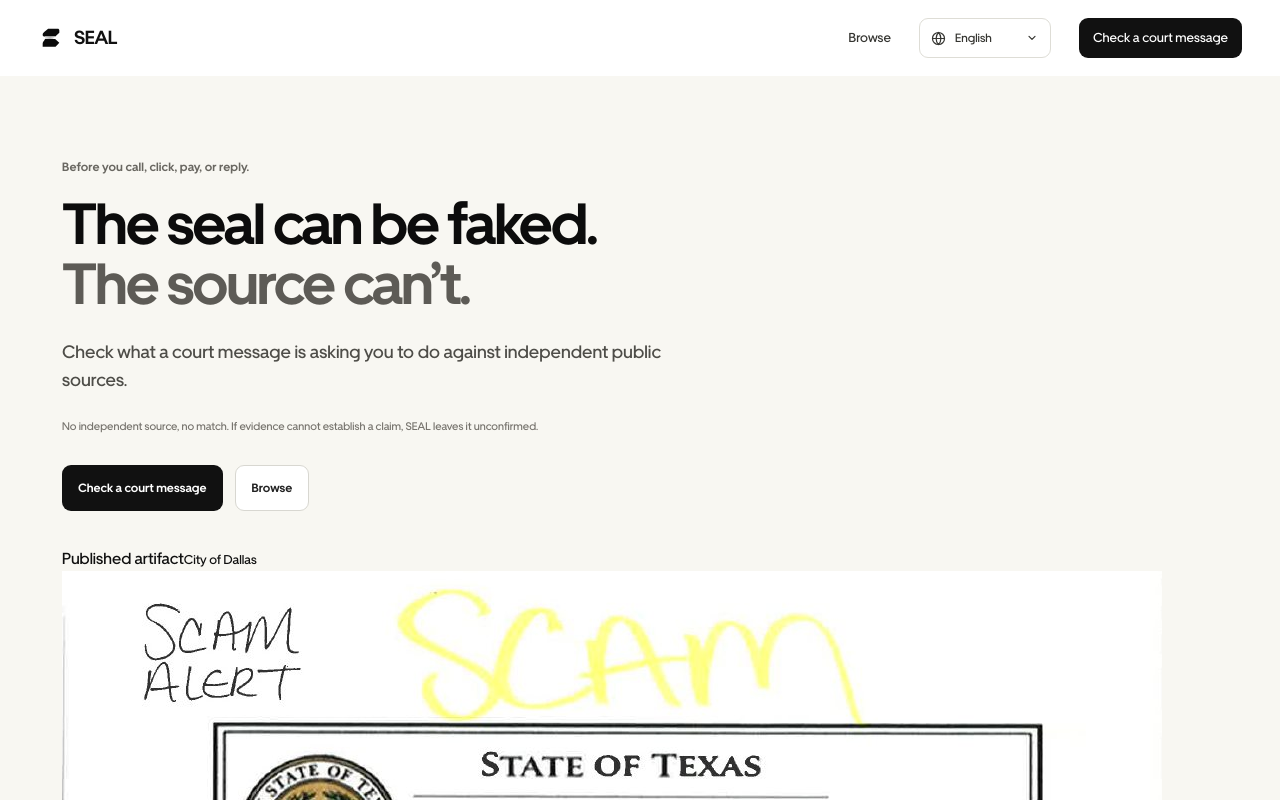
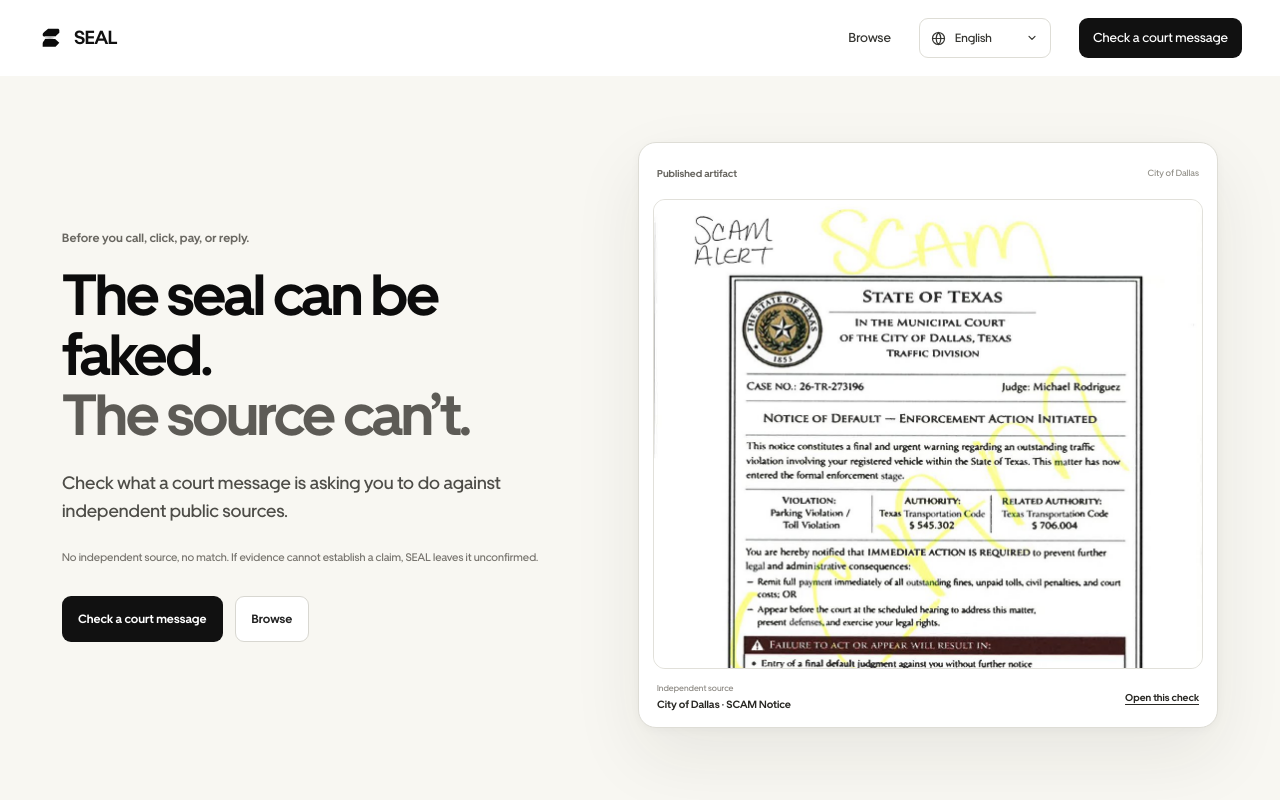
Before and after one commit to Davemafy/seal, a Next.js app: page / in a window 1280 px wide. Shown: the top 800 px of the page. Built offline with nearby package versions, Linux system fonts and the light colour scheme.

Commit message:
Rebuild landing hero as a balanced evidence split

```diff
--- a/app/landing.css
+++ b/app/landing.css
@@ -146,38 +146,18 @@
  overflow:hidden;
  background:#f8f7f2;
 }
-.landing-architecture{
- position:absolute;
- z-index:0;
- top:-60px;
- right:-90px;
- width:min(58vw,920px);
- height:720px;
- background-image:
-  linear-gradient(90deg,rgba(248,247,242,1) 0%,rgba(248,247,242,.84) 28%,rgba(248,247,242,.22) 74%,rgba(248,247,242,.06) 100%),
-  url("/browse-assets/dallas-traffic-qr-scam.jpg");
- background-size:auto 112%;
- background-repeat:no-repeat;
- background-position:right -70px center;
- filter:grayscale(1) contrast(.92);
- opacity:.07;
- mix-blend-mode:multiply;
- transform:rotate(1.25deg) scale(1.04);
- transform-origin:center;
- pointer-events:none;
-}
 .landing-hero-inner{
  position:relative;
- z-index:2;
  width:min(100%,1240px);
+ min-height:690px;
  display:grid;
- grid-template-columns:minmax(0,1fr);
- gap:36px;
+ grid-template-columns:minmax(0,.93fr) minmax(430px,1.07fr);
+ gap:72px;
  align-items:center;
  margin:0 auto;
- padding:82px 42px 88px;
+ padding:66px 42px 72px;
 }
-.landing-hero-copy{max-width:760px}
+.landing-hero-copy{max-width:610px}
 .landing-kicker{
  margin:0 0 18px;
  color:#696761;
@@ -234,6 +214,85 @@
 }
 .landing-hero-primary{background:#111;color:#fff}
 .landing-hero-secondary{border:1px solid #d8d7d1;background:#fff;color:#222}
+
+.landing-hero-evidence{
+ width:100%;
+ min-width:0;
+ padding:14px;
+ border:1px solid #deddd6;
+ border-radius:18px;
+ background:#fff;
+ box-shadow:0 28px 70px rgba(41,38,31,.08),0 2px 10px rgba(0,0,0,.035);
+}
+.landing-hero-evidence-head,
+.landing-hero-evidence-foot{
+ display:flex;
+ align-items:center;
+ justify-content:space-between;
+ gap:18px;
+}
+.landing-hero-evidence-head{
+ min-height:42px;
+ padding:0 4px 10px;
+ color:#686660;
+}
+.landing-hero-evidence-head span{
+ font-size:10px;
+ line-height:15px;
+ font-weight:650;
+}
+.landing-hero-evidence-head small{
+ color:#929089;
+ font-size:9px;
+ line-height:14px;
+}
+.landing-hero-evidence-frame{
+ height:470px;
+ display:grid;
+ place-items:center;
+ overflow:hidden;
+ border:1px solid #e1e0da;
+ border-radius:12px;
+ background:#efeee9;
+}
+.landing-hero-evidence-frame img{
+ width:100%;
+ height:100%;
+ object-fit:contain;
+ object-position:center top;
+ filter:saturate(.82);
+}
+.landing-hero-evidence-foot{
+ padding:13px 4px 1px;
+}
+.landing-hero-evidence-foot>div{
+ min-width:0;
+ display:grid;
+ gap:2px;
+}
+.landing-hero-evidence-foot small{
+ color:#8d8a84;
+ font-size:8.5px;
+ line-height:13px;
+}
+.landing-hero-evidence-foot strong{
+ overflow:hidden;
+ color:#292824;
+ font-size:10.5px;
+ line-height:15px;
+ font-weight:600;
+ text-overflow:ellipsis;
+ white-space:nowrap;
+}
+.landing-hero-evidence-foot>a{
+ flex:0 0 auto;
+ color:#292824;
+ font-size:10px;
+ line-height:15px;
+ font-weight:650;
+ text-decoration:underline;
+ text-underline-offset:3px;
+}
 
 /* Proof */
 .landing-marketing{background:#fff}
@@ -670,13 +729,15 @@
 @media(max-width:1000px){
  .landing-hero-inner{
   grid-template-columns:1fr;
-  gap:36px;
+  gap:38px;
   max-width:900px;
+  min-height:0;
   padding-top:64px;
  }
  .landing-hero-copy{max-width:720px}
  .landing-hero-copy h1{font-size:52px;line-height:54px}
- .landing-architecture{width:100vw;right:-34vw;opacity:.09}
+ .landing-hero-evidence{max-width:720px}
+ .landing-hero-evidence-frame{height:430px}
  .landing-proof-stage{grid-template-columns:1fr;gap:24px}
  .landing-proof-hinge{width:68px;min-height:104px;transform:rotate(-2deg)}
  .landing-document-frame{height:440px}
@@ -707,7 +768,7 @@
  .landing-nav-check-short{display:inline}
  .landing-hero{min-height:0}
  .landing-hero-inner{
-  gap:20px;
+  gap:30px;
   padding:42px 20px 58px;
  }
  .landing-kicker{margin-bottom:13px;font-size:10.5px}
@@ -732,6 +793,15 @@
   min-height:44px;
   padding:10px 14px;
  }
+ .landing-hero-evidence{
+  padding:10px;
+  border-radius:14px;
+  box-shadow:0 18px 44px rgba(41,38,31,.07);
+ }
+ .landing-hero-evidence-frame{height:330px;border-radius:9px}
+ .landing-hero-evidence-head{min-height:34px;padding-bottom:8px}
+ .landing-hero-evidence-foot{padding-top:10px}
+ .landing-hero-evidence-foot strong{font-size:10px}
  .landing-proof,
  .landing-method,
  .landing-browse,
```
